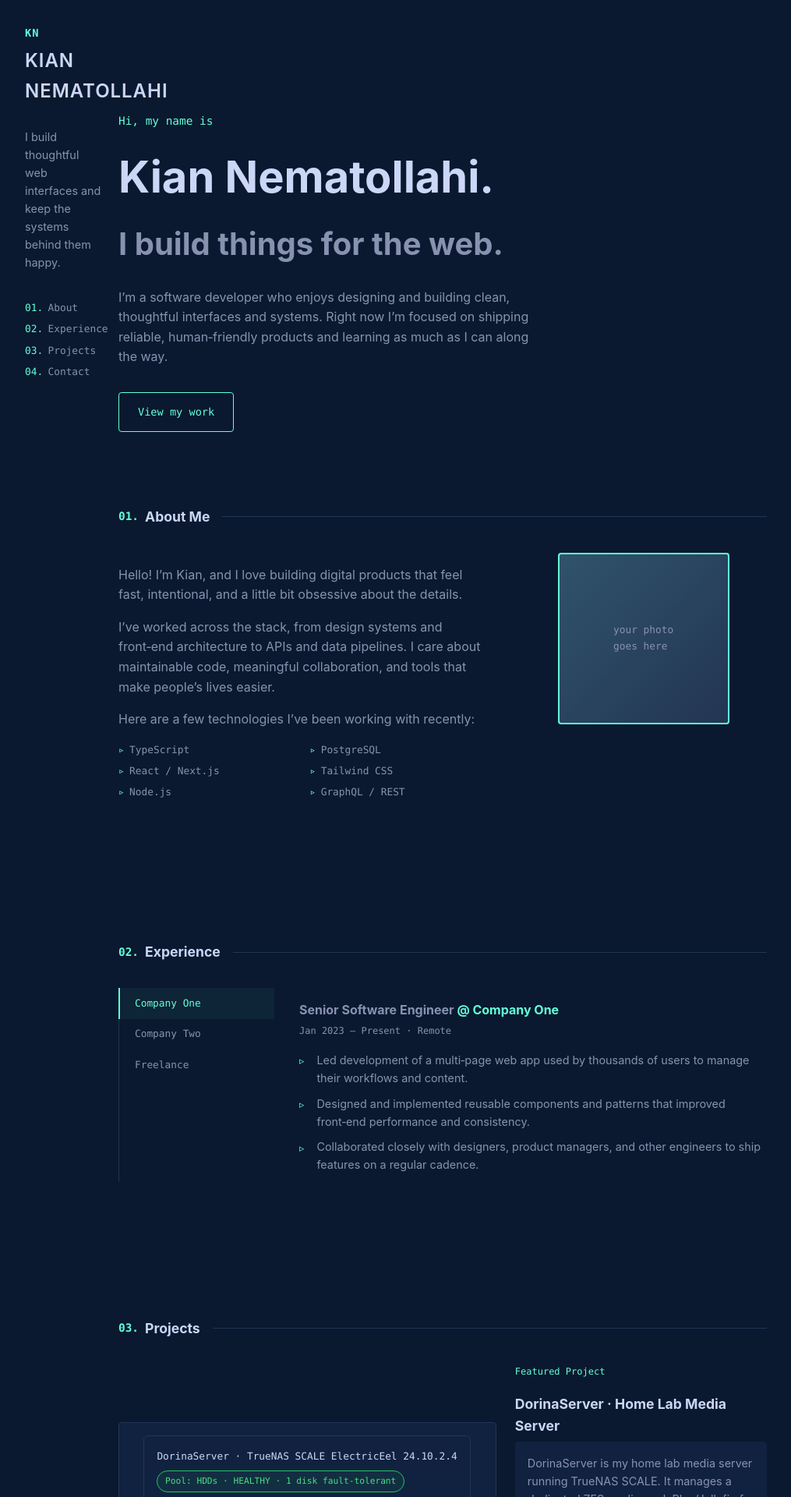
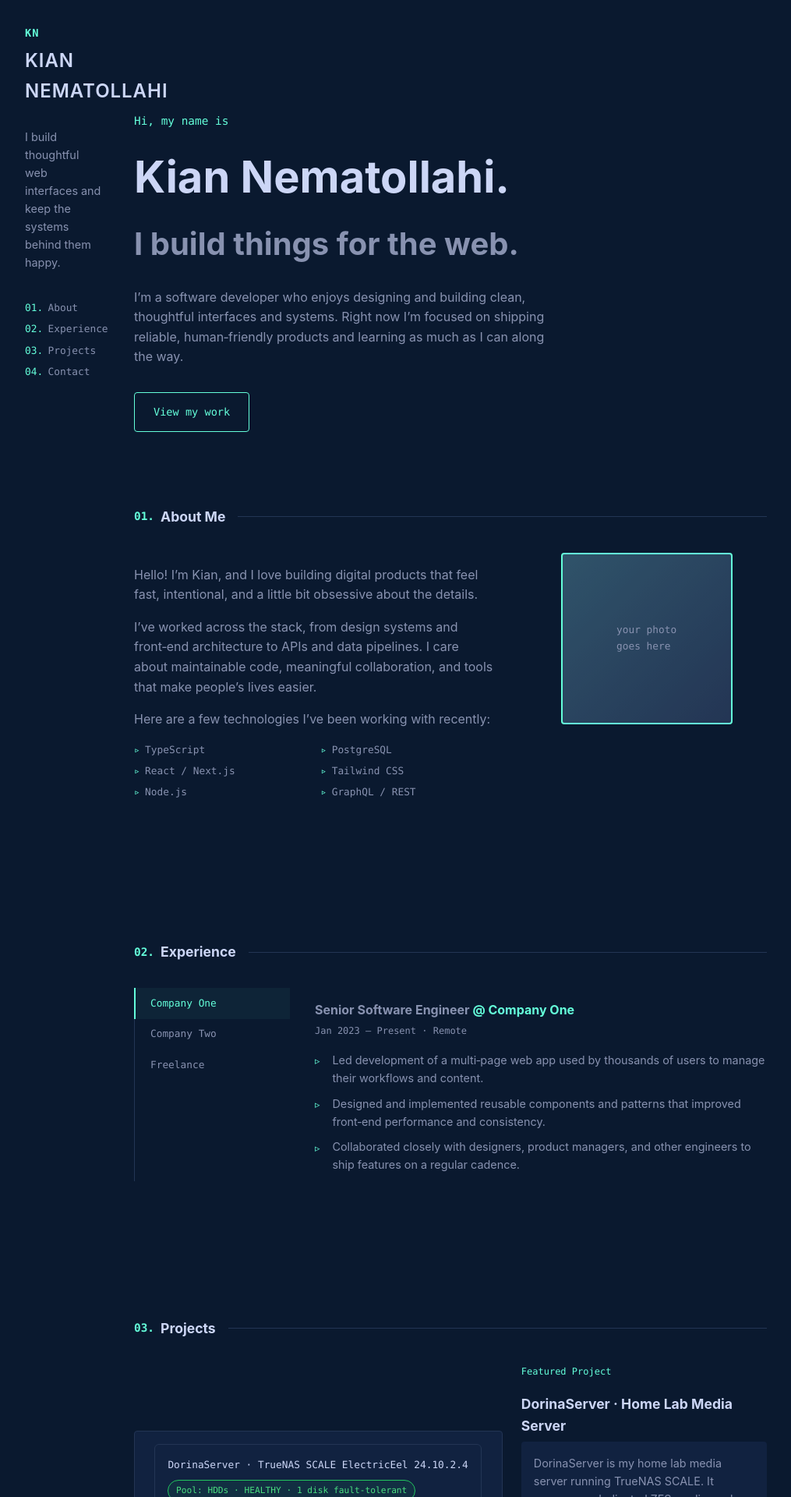
Before and after one commit to nemat777/nemat777.github.io, a Jekyll site: the page testing.html, which Jekyll copies as it is, in a window 1280 px wide. Shown: the top 1920 px of the page at 78% size, without its empty margins (132-1147 px from the left). Built offline with Jekyll 4.4.1, drawn with Linux system fonts in a browser that asks for light colours.

Commit message:
Update testing.html

```diff
--- a/testing.html
+++ b/testing.html
@@ -57,7 +57,7 @@
     .app-shell {
       display: grid;
       grid-template-columns: 100px minmax(0, 1fr);
-      column-gap: 1.25rem;
+      column-gap: 2.5rem;
       min-height: 100vh;
     }
 
```
